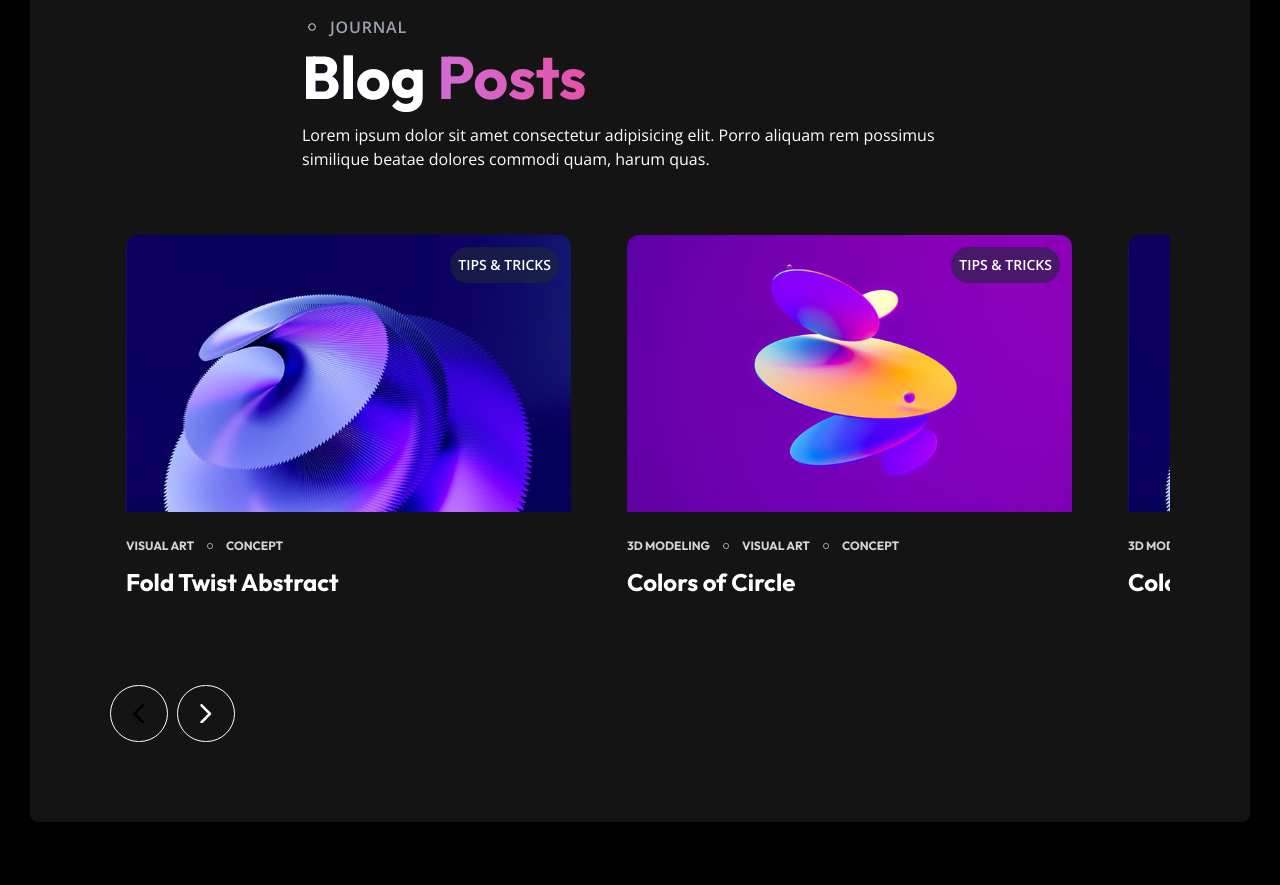
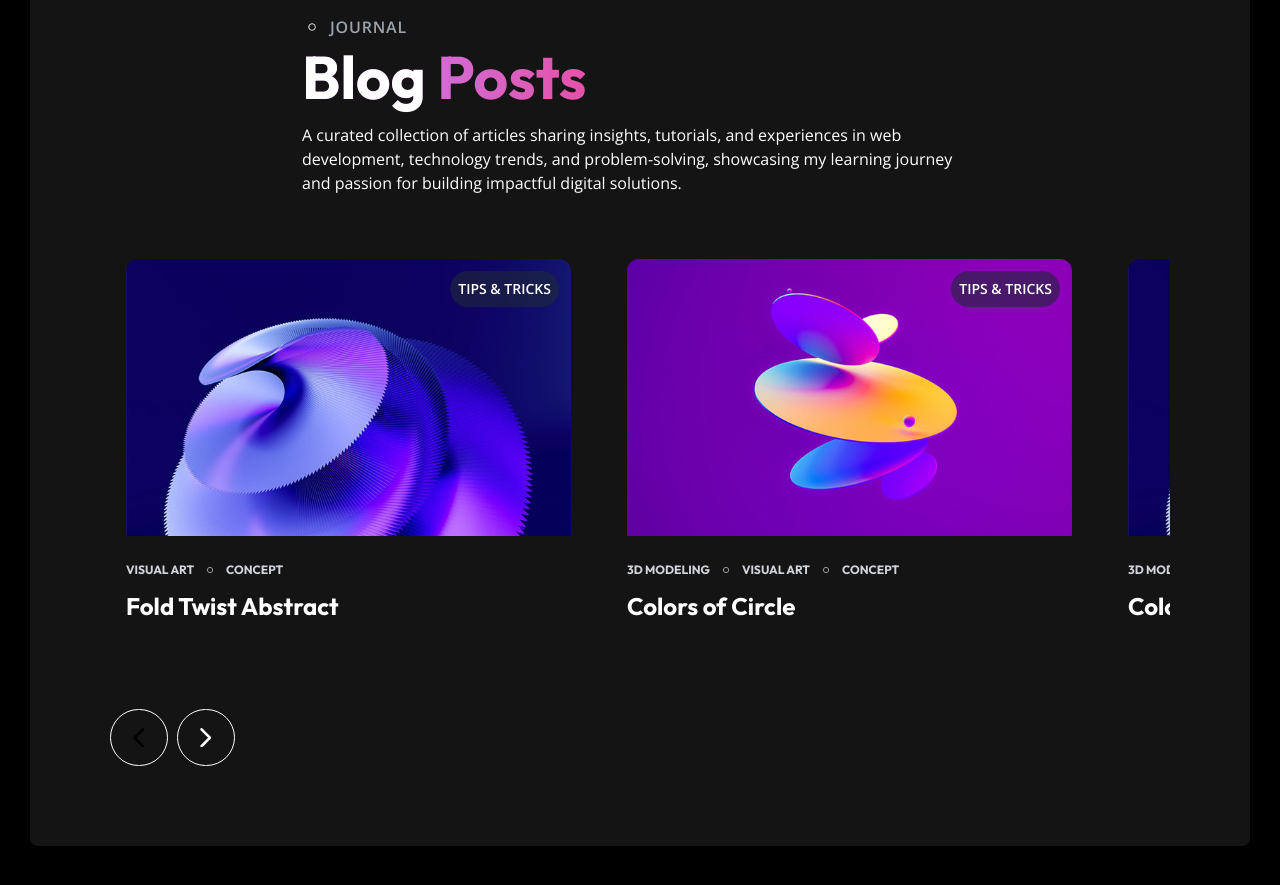
Before and after one commit to nedtrg/tailwindnext-chinedu, a Next.js app: page / in a window 1280 px wide. Shown: the part 4180-5065 px from the top of the page. Built offline with nearby package versions, Linux system fonts and the light colour scheme.

Commit message:
update on blog posts description

```diff
--- a/src/components/EmblaCarouselTwo.jsx
+++ b/src/components/EmblaCarouselTwo.jsx
@@ -49,8 +49,10 @@ const EmblaCarouselTwo = (props) => {
         </h1>
 
         <p className="text-white text-sm sm:text-base max-w-3xl mx-auto lg:mx-0">
-          Lorem ipsum dolor sit amet consectetur adipisicing elit. Porro aliquam
-          rem possimus similique beatae dolores commodi quam, harum quas.
+          A curated collection of articles sharing insights, tutorials, and
+          experiences in web development, technology trends, and
+          problem-solving, showcasing my learning journey and passion for
+          building impactful digital solutions.
         </p>
       </div>
 
```
